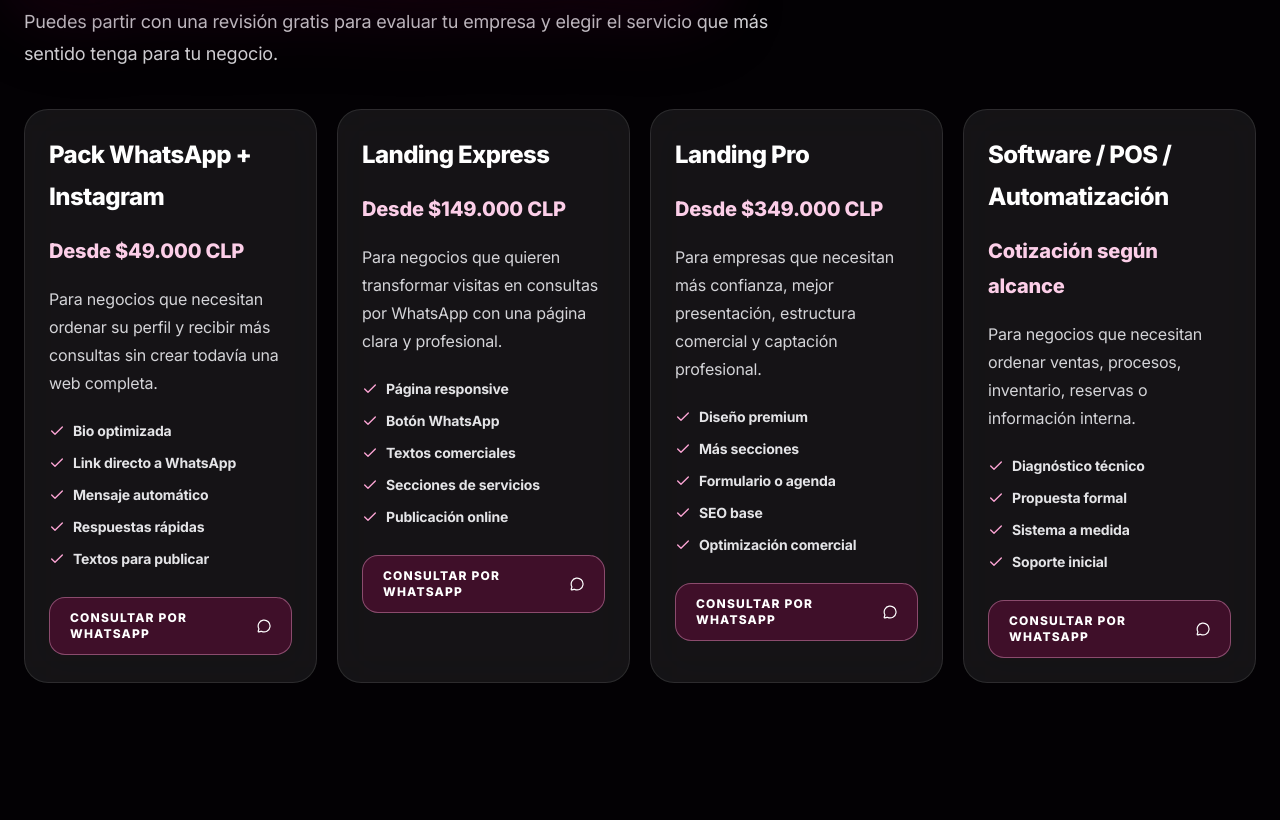
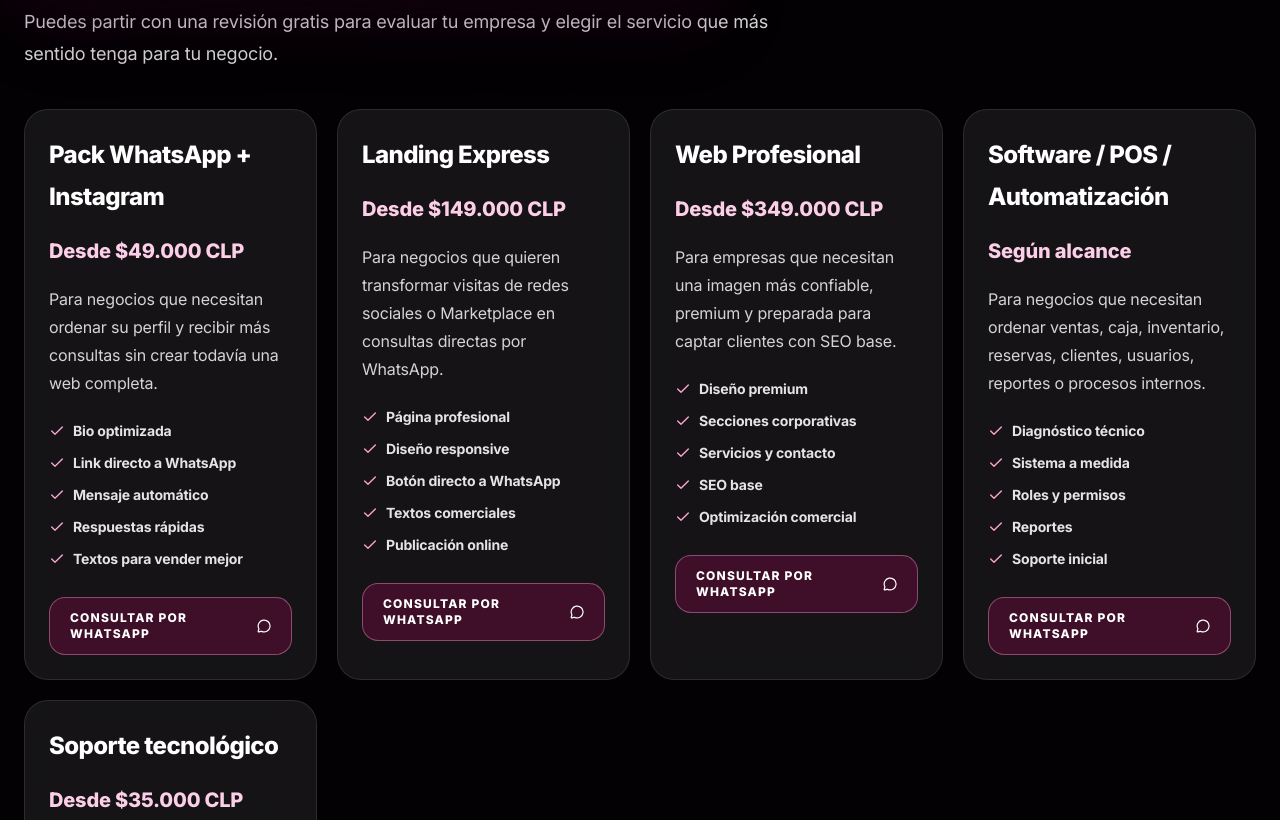
Before and after one commit to EmeRProgramaX/emeste-cl, a Next.js app: page / in a window 1280 px wide. Shown: the part 1980-2800 px from the top of the page. Built offline with nearby package versions, Linux system fonts and the light colour scheme; no server answers.

Commit message:
Refine EMESTÉ commercial data and WhatsApp offers

```diff
--- a/src/data/emeste.ts
+++ b/src/data/emeste.ts
@@ -1,10 +1,10 @@
 export const siteConfig = {
   name: "EMESTÉ.CL",
   brand: "EMESTÉ",
-  legalName: "EMESTÉ Technologies",
+  legalName: "EMESTÉ.CL",
   founder: "Emerson Gil",
   brandCredit: "Software creado por Emerson Gil",
-  tagline: "Clientes por WhatsApp, páginas web y tecnología para vender más.",
+  tagline: "Páginas web, WhatsApp Business y software para vender mejor.",
   domain: "https://www.emeste.cl",
   email: "emeste@emeste.cl",
   whatsapp: "56982328639",
@@ -12,43 +12,178 @@
   instagramUrl: "https://www.instagram.com/emeste.cl/",
   instagramEmesteUrl: "https://www.instagram.com/emeste.cl/",
   calendarUrl: "https://wa.me/56982328639",
-  youtubeName: "EMESTÉ",
 };
 
 export const navItems = [
   { label: "Inicio", href: "/#inicio" },
+  { label: "Problemas", href: "/#problemas" },
   { label: "Servicios", href: "/#servicios" },
-  { label: "Oferta", href: "/#planes" },
+  { label: "Planes", href: "/#planes" },
+  { label: "Recomendador", href: "/#recomendador" },
   { label: "Caso real", href: "/#caso-real" },
-  { label: "Proceso", href: "/#proceso" },
   { label: "Contacto", href: "/#contacto" },
 ];
 
-export const businessLines = [
+export const clientProblems = [
+  "Tengo Instagram, pero no me escriben.",
+  "Mis clientes preguntan y no compran.",
+  "No tengo página web profesional.",
+  "Mi WhatsApp no está ordenado.",
+  "Pierdo tiempo respondiendo siempre lo mismo.",
+  "Necesito ordenar ventas, reservas o procesos.",
+];
+
+export const serviceCards = [
   {
-    eyebrow: "Captación rápida",
-    title: "WhatsApp + Instagram",
-    href: "/#planes",
+    icon: "MessageCircle",
+    title: "Pack WhatsApp + Instagram",
     description:
-      "Optimizamos tu perfil, mensaje de contacto y respuestas para que más personas te escriban por WhatsApp.",
-    cta: "Quiero revisión",
+      "Ordenamos tu perfil, enlace directo, mensaje automático y respuestas rápidas para convertir más consultas en conversaciones comerciales.",
   },
   {
-    eyebrow: "Página de venta",
+    icon: "MonitorSmartphone",
     title: "Landing Express",
-    href: "/#planes",
     description:
-      "Una página profesional enfocada en convertir visitas de campañas, redes sociales o Marketplace en consultas por WhatsApp.",
-    cta: "Cotizar landing",
+      "Creamos una página clara, moderna y adaptable a celular para recibir visitas desde Facebook, Marketplace, Instagram y llevarlas a WhatsApp.",
   },
   {
-    eyebrow: "Operación y sistemas",
+    icon: "Gauge",
+    title: "Web Profesional",
+    description:
+      "Diseñamos una presencia corporativa premium con secciones de servicios, contacto, SEO base y estructura comercial confiable.",
+  },
+  {
+    icon: "Code2",
     title: "Software / POS / Automatización",
-    href: "/#caso-real",
     description:
-      "Sistemas para ordenar ventas, reservas, caja, clientes, reportes y procesos internos del negocio.",
-    cta: "Ver solución",
+      "Desarrollamos sistemas a medida para ventas, caja, inventario, reservas, clientes, reportes, roles y operación diaria.",
   },
+  {
+    icon: "Headphones",
+    title: "Soporte tecnológico",
+    description:
+      "Resolvemos problemas técnicos, configuración de correos, respaldos, seguridad básica, computadores y asistencia para negocios.",
+  },
+];
+
+export const commercialPackages = [
+  {
+    name: "Pack WhatsApp + Instagram",
+    price: "Desde $49.000 CLP",
+    description:
+      "Para negocios que necesitan ordenar su perfil y recibir más consultas sin crear todavía una web completa.",
+    items: ["Bio optimizada", "Link directo a WhatsApp", "Mensaje automático", "Respuestas rápidas", "Textos para vender mejor"],
+    message: "Hola EMESTÉ, quiero el Pack WhatsApp + Instagram desde $49.000 CLP para mejorar mi perfil y recibir más clientes por WhatsApp.",
+    featured: false,
+  },
+  {
+    name: "Landing Express",
+    price: "Desde $149.000 CLP",
+    description:
+      "Para negocios que quieren transformar visitas de redes sociales o Marketplace en consultas directas por WhatsApp.",
+    items: ["Página profesional", "Diseño responsive", "Botón directo a WhatsApp", "Textos comerciales", "Publicación online"],
+    message: "Hola EMESTÉ, quiero cotizar una Landing Express desde $149.000 CLP para captar clientes desde Facebook, Marketplace e Instagram.",
+    featured: true,
+  },
+  {
+    name: "Web Profesional",
+    price: "Desde $349.000 CLP",
+    description:
+      "Para empresas que necesitan una imagen más confiable, premium y preparada para captar clientes con SEO base.",
+    items: ["Diseño premium", "Secciones corporativas", "Servicios y contacto", "SEO base", "Optimización comercial"],
+    message: "Hola EMESTÉ, quiero cotizar una Web Profesional desde $349.000 CLP para mejorar la imagen y presencia digital de mi empresa.",
+    featured: false,
+  },
+  {
+    name: "Software / POS / Automatización",
+    price: "Según alcance",
+    description:
+      "Para negocios que necesitan ordenar ventas, caja, inventario, reservas, clientes, usuarios, reportes o procesos internos.",
+    items: ["Diagnóstico técnico", "Sistema a medida", "Roles y permisos", "Reportes", "Soporte inicial"],
+    message: "Hola EMESTÉ, quiero evaluar un software, POS o automatización para ordenar mi negocio.",
+    featured: false,
+  },
+  {
+    name: "Soporte tecnológico",
+    price: "Desde $35.000 CLP",
+    description:
+      "Para negocios o profesionales que necesitan resolver problemas técnicos y mantener sus herramientas funcionando bien.",
+    items: ["Mantención", "Formateo", "Instalación", "Respaldos", "Correos y seguridad básica"],
+    message: "Hola EMESTÉ, necesito soporte tecnológico desde $35.000 CLP para revisar un computador, correo, respaldo o problema técnico.",
+    featured: false,
+  },
+];
+
+export const recommendationCards = [
+  {
+    need: "Quiero más clientes",
+    recommended: "Pack WhatsApp + Instagram",
+    message: "Hola EMESTÉ, quiero más clientes y necesito ordenar mi WhatsApp e Instagram.",
+  },
+  {
+    need: "No tengo página",
+    recommended: "Landing Express",
+    message: "Hola EMESTÉ, no tengo página web y quiero una Landing Express para captar clientes por WhatsApp.",
+  },
+  {
+    need: "Quiero verme más profesional",
+    recommended: "Web Profesional",
+    message: "Hola EMESTÉ, quiero que mi empresa se vea más profesional con una web corporativa.",
+  },
+  {
+    need: "Necesito ordenar mi negocio",
+    recommended: "Software / POS / Automatización",
+    message: "Hola EMESTÉ, necesito ordenar ventas, caja, reservas, inventario o procesos internos con software.",
+  },
+  {
+    need: "Tengo problemas técnicos",
+    recommended: "Soporte tecnológico",
+    message: "Hola EMESTÉ, tengo problemas técnicos y necesito soporte para revisar mi caso.",
+  },
+];
+
+export const realCaseIndicators = [
+  "Software/POS real desarrollado",
+  "Control de ventas y caja",
+  "Usuarios por rol",
+  "Operación en negocio real",
+  "Soporte técnico inicial",
+];
+
+export const processSteps = [
+  {
+    title: "Me escribes por WhatsApp",
+    description: "Cuéntame qué vendes, qué problema tienes y qué quieres mejorar.",
+  },
+  {
+    title: "Revisamos tu negocio",
+    description: "Analizo tu presencia digital, WhatsApp, redes, web o proceso interno.",
+  },
+  {
+    title: "Te recomiendo la mejor opción",
+    description: "No te vendo de más: partimos por lo que tenga más sentido para tu caso.",
+  },
+  {
+    title: "Definimos alcance y valor",
+    description: "Acordamos qué se incluye, tiempos, precio y forma de entrega.",
+  },
+  {
+    title: "Pagas reserva",
+    description: "Se agenda el trabajo y comienza la implementación del servicio.",
+  },
+  {
+    title: "Se entrega y ajusta",
+    description: "Recibes la solución publicada, configurada o lista para usar.",
+  },
+];
+
+export const clientTypes = [
+  "Estética y belleza",
+  "Barberías",
+  "Restaurantes",
+  "Servicios técnicos",
+  "Tiendas y emprendedores",
+  "Profesionales independientes",
 ];
 
 export const softwareServices = [
@@ -68,40 +203,9 @@
       "Sistemas para ventas, inventario, reservas, reportes, clientes, paneles administrativos y operación diaria.",
   },
   {
-    title: "Automatización inteligente",
+    title: "Automatización comercial",
     description:
       "Flujos conectados con WhatsApp, formularios, correos, reportes, agenda y procesos repetitivos.",
-  },
-];
-
-export const commercialPackages = [
-  {
-    name: "Pack WhatsApp + Instagram",
-    price: "Desde $49.000 CLP",
-    description:
-      "Para negocios que necesitan ordenar su perfil y recibir más consultas sin crear todavía una web completa.",
-    items: ["Bio optimizada", "Link directo a WhatsApp", "Mensaje automático", "Respuestas rápidas", "Textos para publicar"],
-  },
-  {
-    name: "Landing Express",
-    price: "Desde $149.000 CLP",
-    description:
-      "Para negocios que quieren transformar visitas en consultas por WhatsApp con una página clara y profesional.",
-    items: ["Página responsive", "Botón WhatsApp", "Textos comerciales", "Secciones de servicios", "Publicación online"],
-  },
-  {
-    name: "Landing Pro",
-    price: "Desde $349.000 CLP",
-    description:
-      "Para empresas que necesitan más confianza, mejor presentación, estructura comercial y captación profesional.",
-    items: ["Diseño premium", "Más secciones", "Formulario o agenda", "SEO base", "Optimización comercial"],
-  },
-  {
-    name: "Software / POS / Automatización",
-    price: "Cotización según alcance",
-    description:
-      "Para negocios que necesitan ordenar ventas, procesos, inventario, reservas o información interna.",
-    items: ["Diagnóstico técnico", "Propuesta formal", "Sistema a medida", "Soporte inicial"],
   },
 ];
 
@@ -110,7 +214,7 @@
     tag: "Oferta rápida",
     title: "Pack WhatsApp + Instagram",
     description:
-      "Servicio de entrada para negocios que necesitan captar más consultas desde redes sociales sin invertir de inmediato en un sistema grande.",
+      "Servicio de entrada para negocios que necesitan ordenar sus canales y recibir consultas por WhatsApp.",
     href: "/#planes",
   },
   {
@@ -122,9 +226,9 @@
   },
   {
     tag: "Caso real",
-    title: "EMESTÉ POS",
+    title: "Software / POS para negocios",
     description:
-      "Software real para negocio, con operación, caja, roles y control comercial.",
+      "Sistema real con operación, caja, usuarios por rol y control comercial para negocio.",
     href: "/#caso-real",
   },
 ];
```
